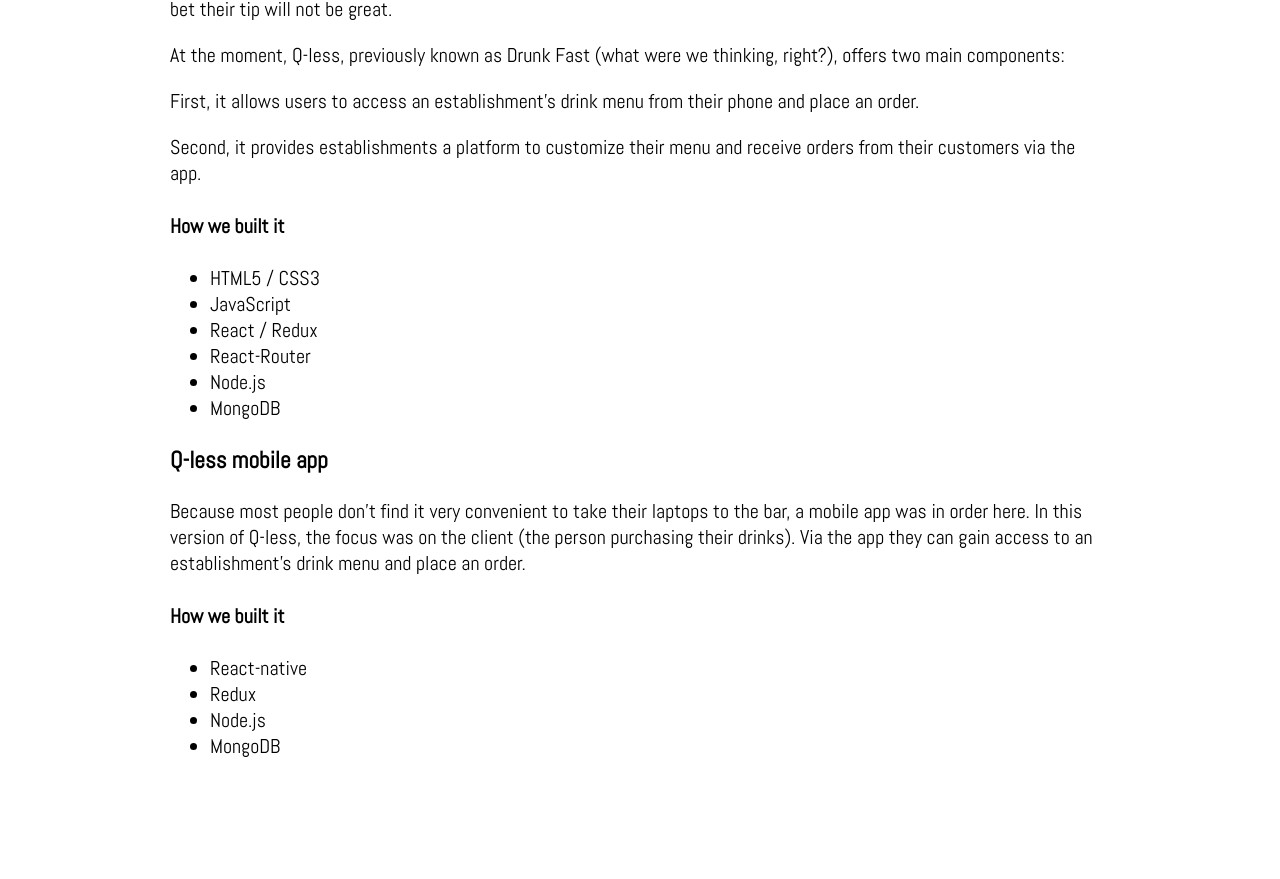
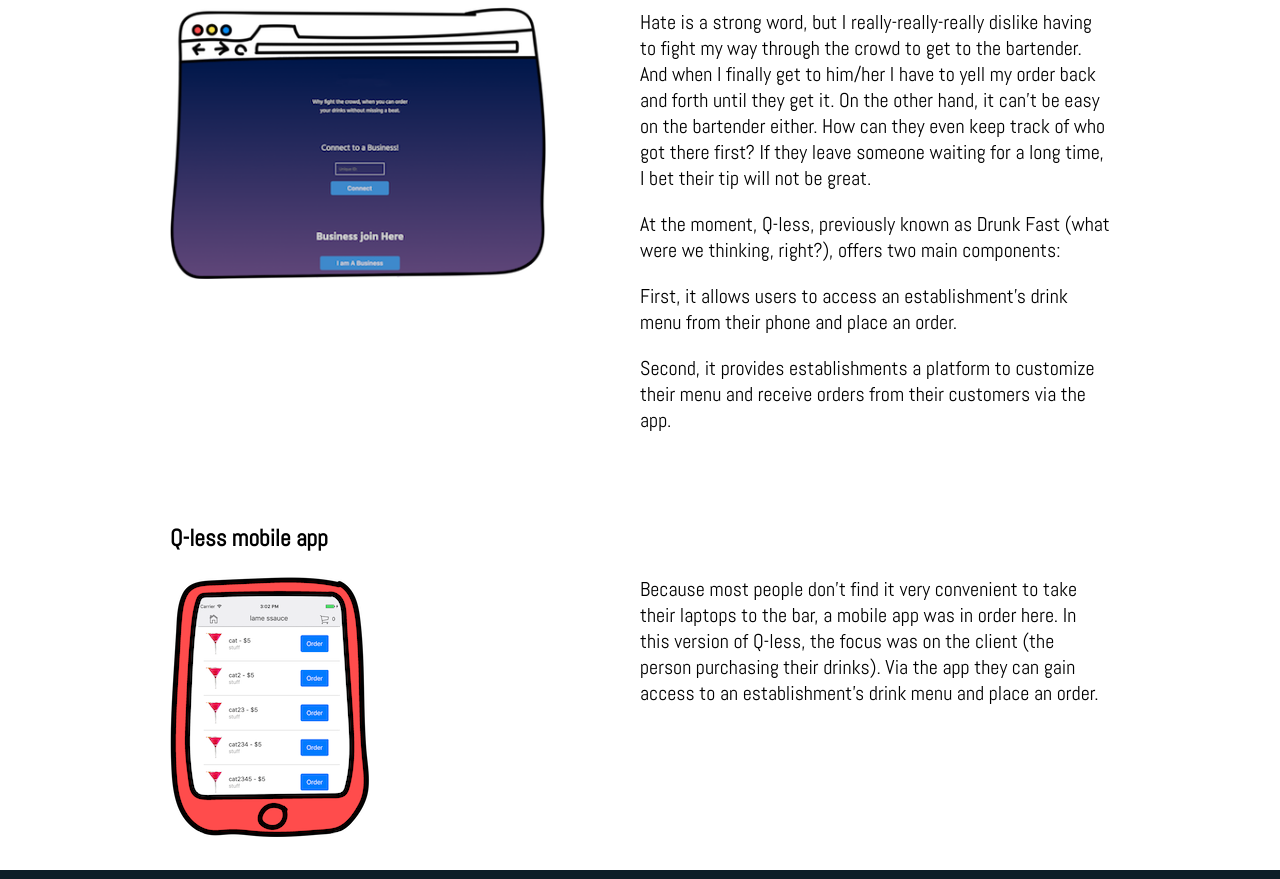
Before and after one commit to hellofromlaura/portfolio, a plain HTML site: page index.html in a window 1280 px wide. Shown: the part 969-1848 px from the top of the page. Drawn offline with Linux system fonts and the light colour scheme.

Commit message:
portifolio images added

```diff
--- a/css/main.css
+++ b/css/main.css
@@ -64,7 +64,7 @@ nav a:hover {
 **********************************/
 .body {
   max-width: 940px;
-  margin: 150px auto;
+  margin: 150px auto 80px auto;
   padding: 5%;
   font-family: 'Abel', sans-serif;
   font-size: 18px;
@@ -77,6 +77,13 @@ nav a:hover {
   height: 285px;
   visibility: hidden;
 }
+
+.body img {
+  margin: auto;
+  display: block;
+
+}
+
 
 
 /**********************************
--- a/css/responsive.css
+++ b/css/responsive.css
@@ -37,4 +37,30 @@
     background-repeat: no-repeat;
     background-position: 95% 390px;
   }
+
+  .portfolio p {
+    margin-left: 50%;
+  }
+
+  .portfolio h2 {
+    margin-top: 90px;
+  }
+
+  .q-less-web img {
+    float: left;
+    margin-top: 70px;
+    max-width: 40%;
+    max-height: 40%;
+  }
+
+
+  .q-less-app {
+    margin-top: 90px;
+  }
+
+  .q-less-app img {
+    float: left;
+    max-width: 40%;
+    max-height: 40%;
+  }
 }
--- a/index.html
+++ b/index.html
@@ -49,7 +49,9 @@
         <div class="portfolio">
           <a name="portfolio" class="jump"></a>
               <h2>Portfolio</h2>
+              <div class="q-less-web">
                 <h3>Q-less web app</h3>
+                <img src="img/desktop.png" alt="desktop">
                 <p>Q-less is a web app that allows clients to connect with a bar and place their drink orders.</p>
                 <p>Hate is a strong word, but I really-really-really dislike having to fight my way through the
                   crowd to get to the bartender. And when I finally get to him/her I have to yell my order back
@@ -59,28 +61,17 @@
                 <p>At the moment, Q-less, previously known as Drunk Fast (what were we thinking, right?),  offers two main components:</p>
                 <p>First, it allows users to access an establishment's drink menu from their phone and place an order.</p>
                 <p>Second, it provides establishments a platform to customize their menu and receive orders from their customers via the app.</p>
-            <h4>How we built it</h4>
-            <ul>
-              <li>HTML5 / CSS3</li>
-              <li>JavaScript</li>
-              <li>React / Redux</li>
-              <li>React-Router</li>
-              <li>Node.js</li>
-              <li>MongoDB</li>
-            </ul>
+              </div>
 
+            <div class="q-less-app">
               <h3>Q-less mobile app</h3>
+              <img src="img/phone.png" alt="phone">
               <p>Because most people don’t find it very convenient to take their laptops to the bar, a mobile
                  app was in order here. In this version of Q-less, the focus was on the client (the person
                  purchasing their drinks). Via the app they can gain access to an establishment's drink menu
                  and place an order.</p>
-            <h4>How we built it</h4>
-            <ul>
-              <li>React-native</li>
-              <li>Redux</li>
-              <li>Node.js</li>
-              <li>MongoDB</li>
-            </ul>
+            </div>
+
         </div>
       </div>
     <footer>
```
Also changed, not shown: img/desktop.png (added), img/phone.png (added). Lines whose indentation alone changed are shown as unchanged.
